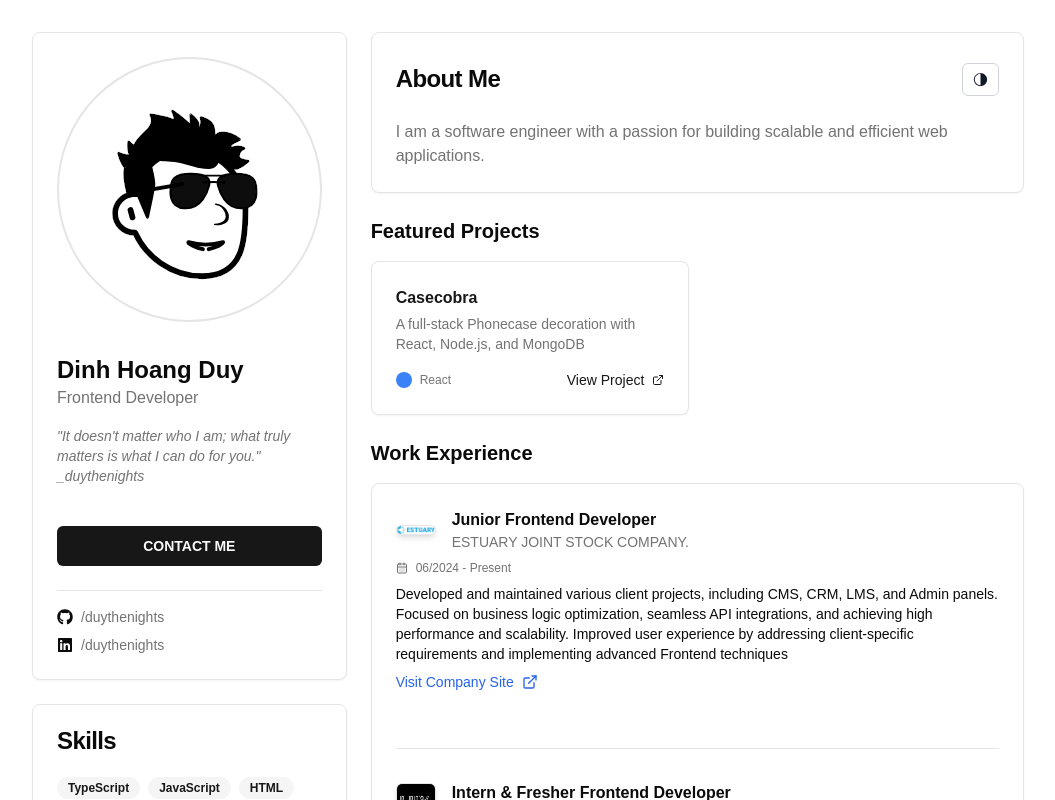
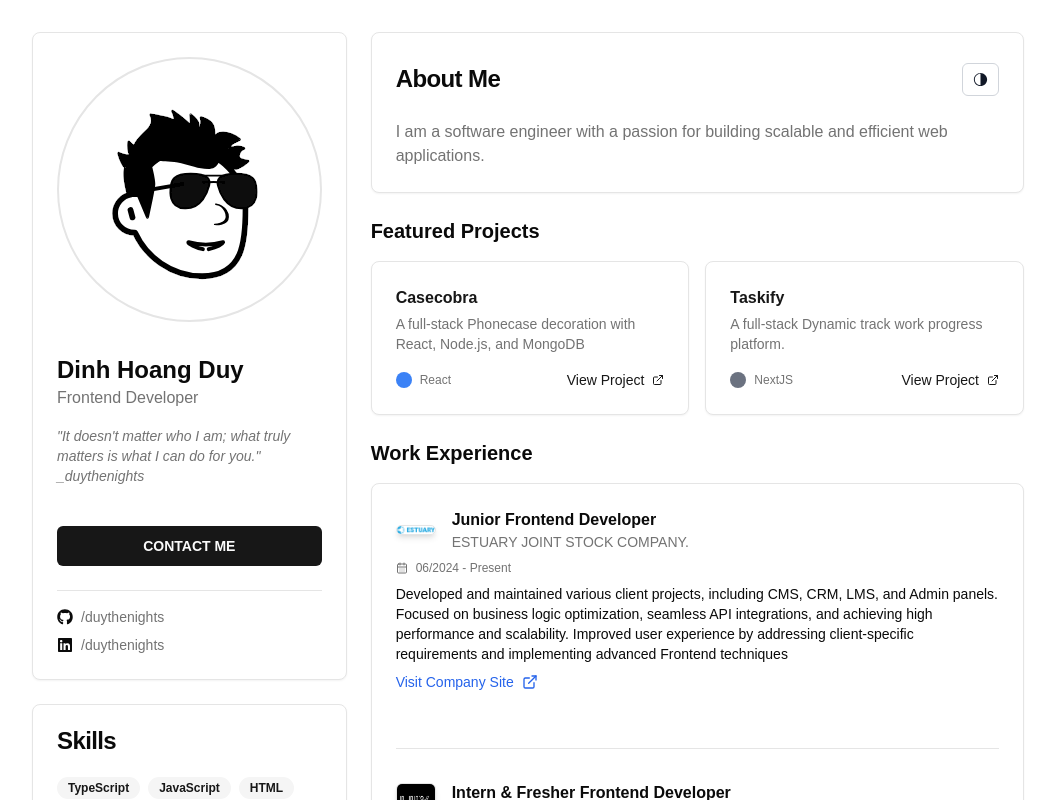
Before and after one commit to duythenights/duythenights_portfolio, a Next.js app: page / in a window 1280 px wide. Shown: the top 800 px of the page, without its empty margins (112-1167 px from the left). Built offline with nearby package versions, Linux system fonts and the light colour scheme; what @radix-ui/themes would draw is missing.

Commit message:
feat: update project section

```diff
--- a/src/components/Projects.tsx
+++ b/src/components/Projects.tsx
@@ -11,7 +11,13 @@ export const projects = [
     description:
       "A full-stack Phonecase decoration with React, Node.js, and MongoDB",
     tech: "React",
-    link: "#",
+    link: "https://casecobra-dhduy.vercel.app/",
+  },
+  {
+    title: "Taskify",
+    description: "A full-stack Dynamic track work progress platform.",
+    tech: "NextJS",
+    link: "https://taskify-dhduy.vercel.app/",
   },
 ];
 
@@ -20,6 +26,7 @@ const techColors = {
   "React Native": "bg-green-500",
   "Vue.js": "bg-purple-500",
   Python: "bg-yellow-500",
+  NextJS: "bg-gray-500",
 };
 
 export const Projects = () => {
@@ -32,6 +39,7 @@ export const Projects = () => {
             <CardContent className="pt-6 h-full">
               <div className="flex flex-col h-full">
                 <Link
+                  target="_blank"
                   href={p.link}
                   className="font-semibold text-primary hover:underline"
                 >
```
